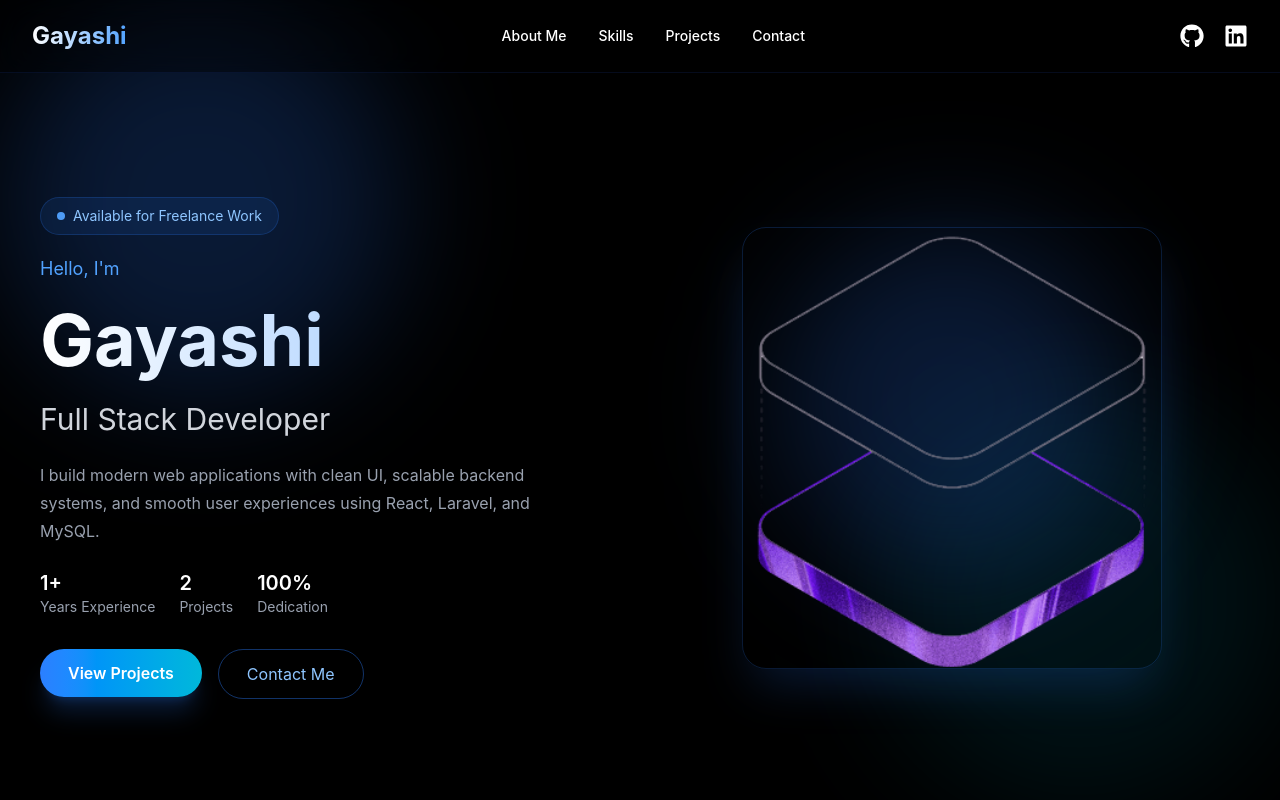
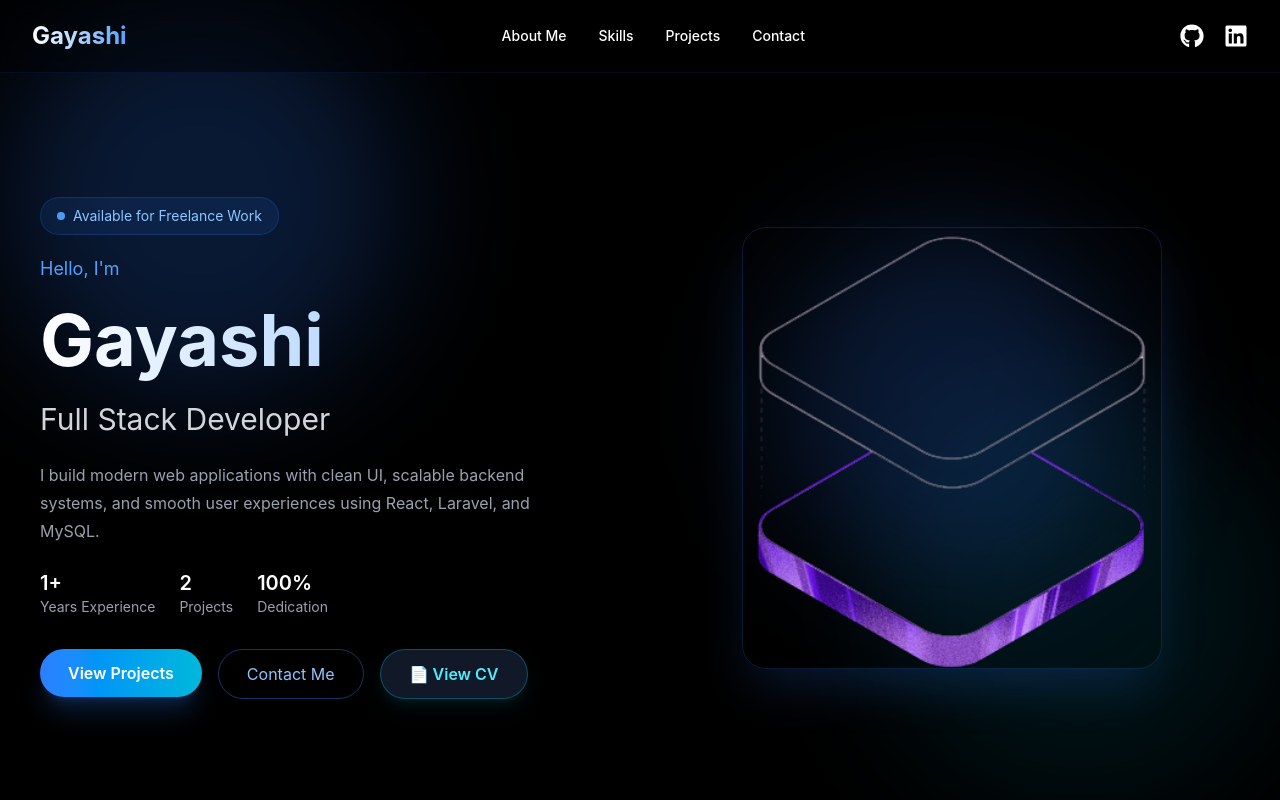
Before and after one commit to gayashihasinika/gayashihasinika.github.io, a React (Vite) app: page / in a window 1280 px wide. Shown: the top 800 px of the page. Built offline with nearby package versions, Linux system fonts and the light colour scheme.

Commit message:
add the cv

```diff
--- a/src/App.jsx
+++ b/src/App.jsx
@@ -176,9 +176,9 @@ export default function App() {
               </button>
             </a>
 
-            {/* CV
+            {/* CV */}
             <a
-              href="/Gayashi-CV.pdf"
+              href="./Gayashi_CV.pdf"
               target="_blank"
               rel="noopener noreferrer"
             >
@@ -191,7 +191,7 @@ export default function App() {
                 </span>
 
               </button>
-            </a>*/}
+            </a>
 
           </div>
 
```
Also changed, not shown: 4 other files (tests, documents, lock files or other folders).
